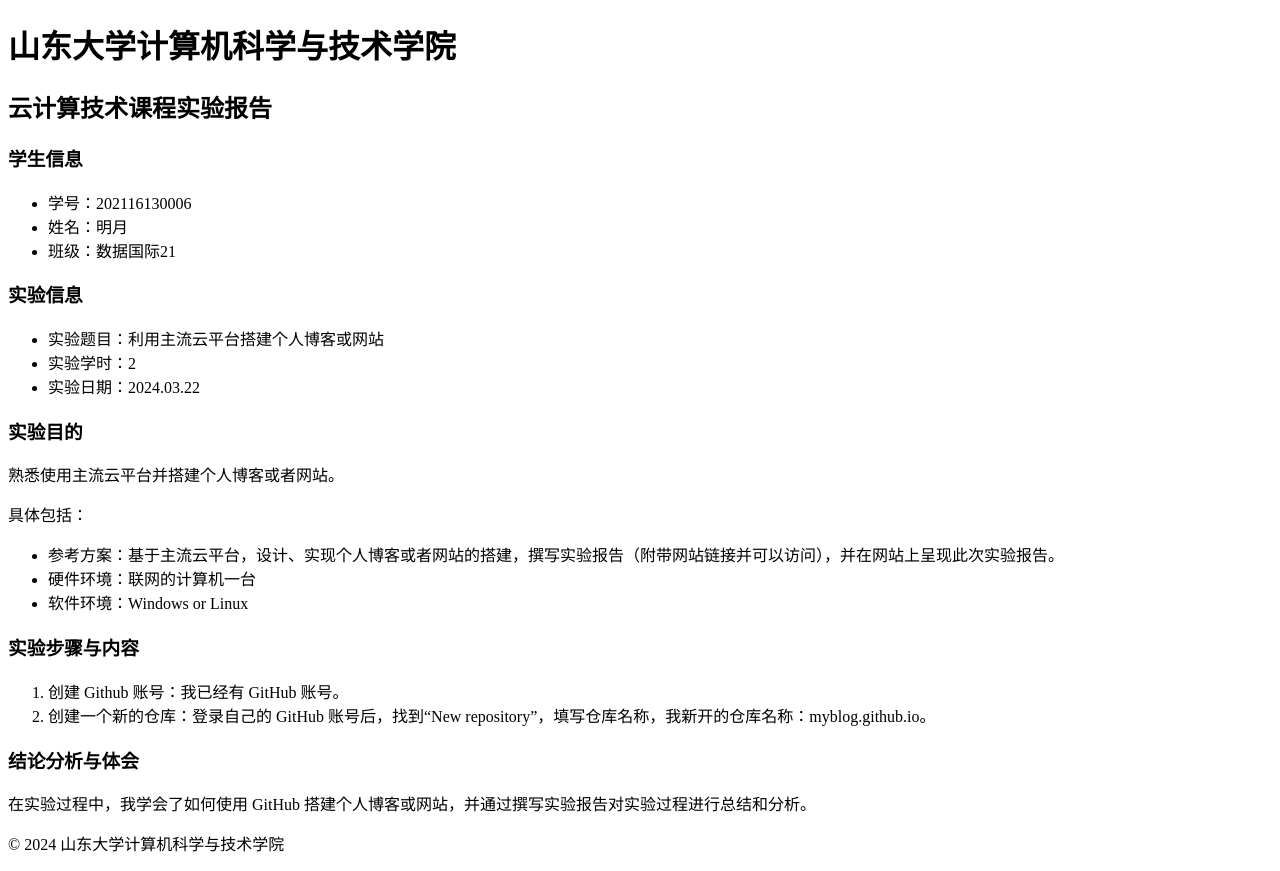
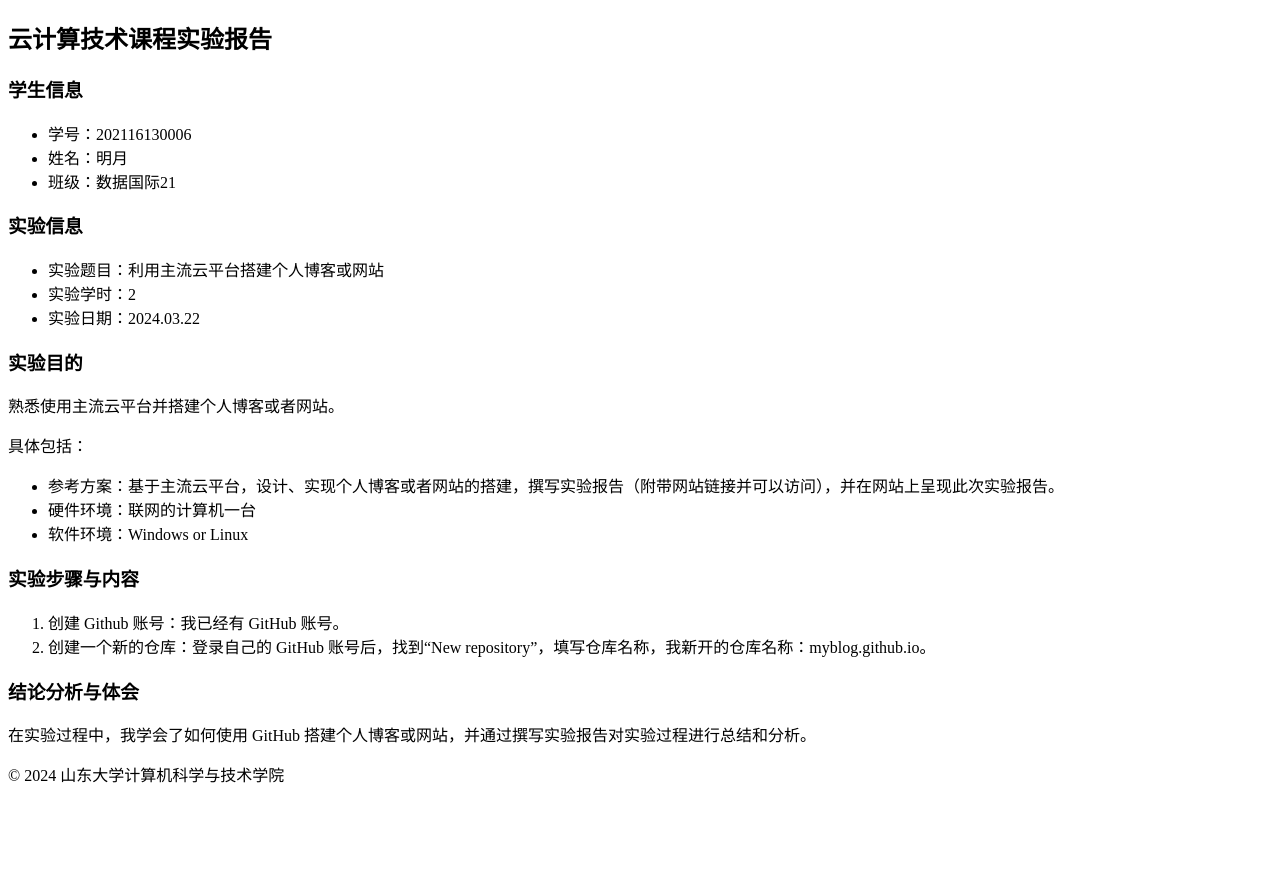
Before and after one commit to mishekk/mishekk.github.io, a plain HTML site: page index.html in a window 1280 px wide. After the commit the page ends 802 px from the top, so only its background shows below. Drawn offline with Linux system fonts and the light colour scheme.

Commit message:
上传源码

```diff
--- a/index.html
+++ b/index.html
@@ -7,7 +7,6 @@
 </head>
 <body>
     <header>
-        <h1>山东大学计算机科学与技术学院</h1>
         <h2>云计算技术课程实验报告</h2>
     </header>
     <section>
```
